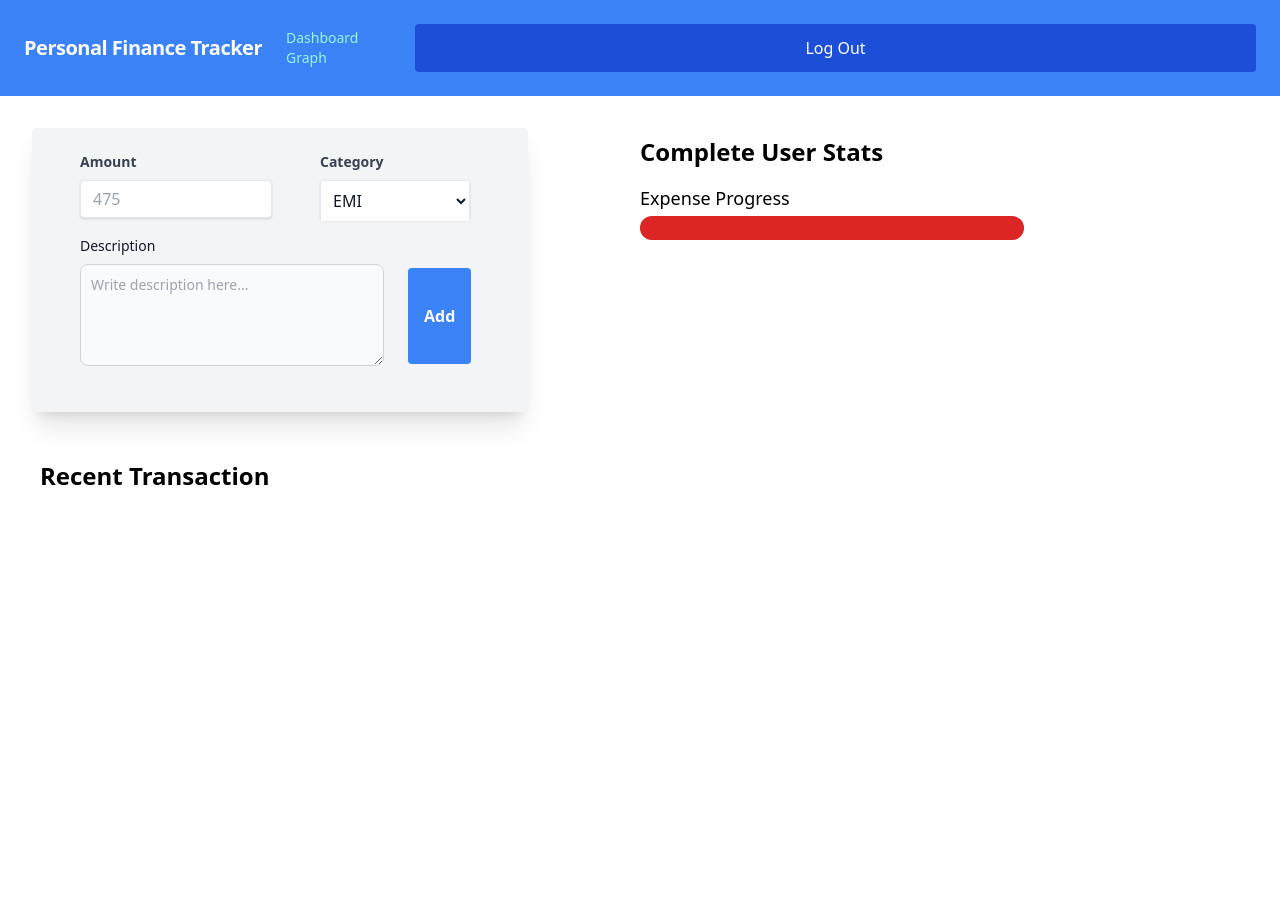
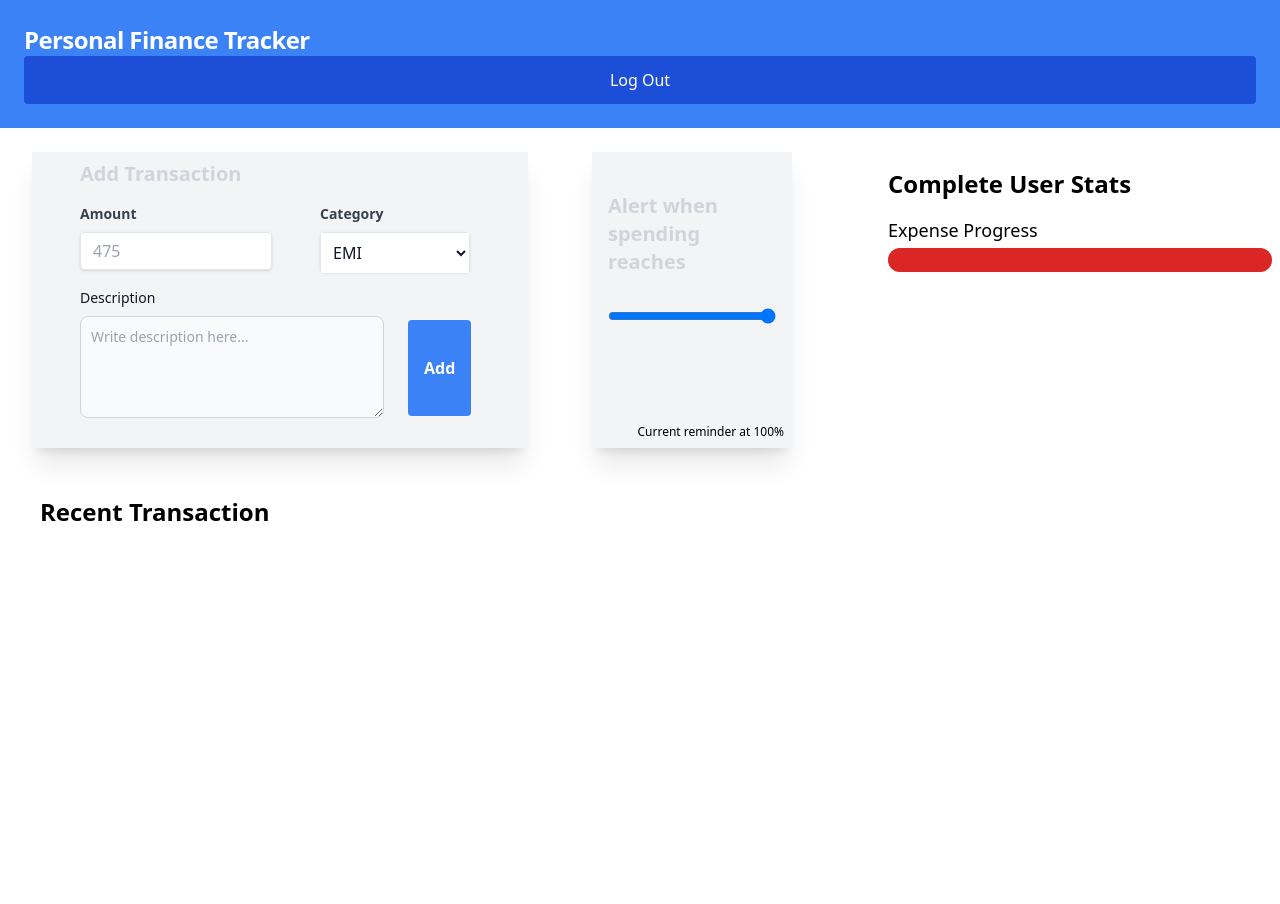
Before and after one commit to IBM-EPBL/IBM-Project-1956-1658421467, a Flask app: template PROJECT DEVELOPMENT PHASE/Sprint 4/templates/dashboard.html in a window 1280 px wide. Before the commit the page ends 485 px from the top, so only its background shows below. Run offline with Flask 2, Linux system fonts and the light colour scheme; the template is opened without the code that fills it, so the values that code supplies are empty; some libraries are stand-ins or nearby versions.

Commit message:
editting the trigger UI

```diff
--- a/PROJECT DEVELOPMENT PHASE/Sprint 4/app.py
+++ b/PROJECT DEVELOPMENT PHASE/Sprint 4/app.py
@@ -74,11 +74,16 @@ def login():
 def dashboard():
     if request.method == 'POST':
         email = session['email']
-        now = datetime.now()
-        dt_string = now.strftime("%Y/%m/%d %H:%M")
-        date = dt_string
-        print(date)
-        return add_finance_record(email, request.form['category'], request.form['amount'], request.form['description'], date)
+        print(request.form)
+        # if True:
+        if request.form['t_type'] == 'add_transaction':
+            now = datetime.now()
+            dt_string = now.strftime("%Y/%m/%d %H:%M")
+            date = dt_string
+            print(date)
+            return add_finance_record(email, request.form['category'], request.form['amount'], request.form['description'], date)
+        else:
+            print("Lol bro")
     else:
         if session.get('logged_in'):
             email = session['email']
@@ -87,8 +92,8 @@ def dashboard():
             percent = (spending['expend']*100)/spending['income']
             percent = min(100, percent)
             l = len(rows)
-            left = str(spending['expend']) + \
-                " spent out of "+str(spending['income'])
+            left = "Rs "+str(spending['expend']) + \
+                " spent out of Rs "+str(spending['income'])
             return render_template('dashboard.html', rows=rows, len=l, left=left, percent=str(percent)+"%")
         return render_template('login.html')
 
--- a/PROJECT DEVELOPMENT PHASE/Sprint 4/templates/dashboard.html
+++ b/PROJECT DEVELOPMENT PHASE/Sprint 4/templates/dashboard.html
@@ -16,7 +16,10 @@
 
       <div class="flex">
         <div>
-          {% include 'include/addTransaction.html' %}
+          <div class="flex">
+            {% include 'include/addTransaction.html' %}
+            {% include 'include/setTrigger.html' %}
+          </div>
           {% include 'include/transactionList.html' %}
         </div>
         <div class="px-8 py-2 m-8 mt-8">
--- a/PROJECT DEVELOPMENT PHASE/Sprint 4/templates/include/addTransaction.html
+++ b/PROJECT DEVELOPMENT PHASE/Sprint 4/templates/include/addTransaction.html
@@ -1,10 +1,12 @@
-<form method="POST" class="bg-gray-100 shadow-xl rounded w-[31rem] px-12 pt-6 pb-8 m-8 mt-8">
-    <div class="flex">
+<form method="POST" class="bg-gray-100 shadow-xl rounded-xg  w-[31rem] px-12 pt-2 pb-4 m-8 mt-6">
+    <span class="text-xl text-gray-300 font-bold">Add Transaction</span>
+    <div class="flex mt-4">
+      <input type="hidden" id="t_type" name="t_type" value="add_transaction"/>
       <div class="mb-4">
         <label class="block text-gray-700 text-sm font-bold mb-2" for="amount">
           Amount
         </label>
-        <input class="shadow appearance-none border rounded w-48 py-2 px-3 text-gray-900 leading-tight focus:outline-none focus:shadow-outline" name="amount" id="amount" type="number" placeholder="475">
+        <input required class="shadow appearance-none border rounded w-48 py-2 px-3 text-gray-900 leading-tight focus:outline-none focus:shadow-outline" name="amount" id="amount" type="number" placeholder="475">
       </div>
 
       <div class="mb-4 ml-12">
@@ -12,7 +14,7 @@
           Category
         </label>
         <div class="form-group bg-white shadow appearance-none border rounded h-10 w-50  text-gray-900 leading-tight focus:outline-none">
-          <select class="bg-white focus:ring-0 px-2 py-2"   name="category"  id="category">
+          <select required class="bg-white focus:ring-0 px-2 py-2"   name="category"  id="category">
             <option value="Salary Credited">Salary</option>
             <option value="Festival Bonus">Festival Bonus</option>
             <option selected="selected" value="EMI">EMI</option>
@@ -29,11 +31,10 @@
       </div>
 
     </div>
-
     <div class="flex ">
       <div>
         <label for="description" class="block mb-2 text-sm font-medium text-gray-900 dark:text-white">Description</label>
-        <textarea id="description" name="description" rows="4" class="block p-2.5 w-[19rem] text-sm text-gray-900 bg-gray-50 rounded-lg border border-gray-300 focus:ring-blue-500 focus:border-blue-500 dark:bg-gray-700 dark:border-gray-600 dark:placeholder-gray-400 dark:text-white dark:focus:ring-blue-500 dark:focus:border-blue-500" placeholder="Write description here..."></textarea>
+        <textarea id="description" required name="description" rows="4" class="block p-2.5 w-[19rem] text-sm text-gray-900 bg-gray-50 rounded-lg border border-gray-300 focus:ring-blue-500 focus:border-blue-500 dark:bg-gray-700 dark:border-gray-600 dark:placeholder-gray-400 dark:text-white dark:focus:ring-blue-500 dark:focus:border-blue-500" placeholder="Write description here..."></textarea>
       </div>
 
       <div>
@@ -44,4 +45,4 @@
         </div>
       </div>
     </div>
-  </form>
+</form>
--- a/PROJECT DEVELOPMENT PHASE/Sprint 4/templates/include/navbar.html
+++ b/PROJECT DEVELOPMENT PHASE/Sprint 4/templates/include/navbar.html
@@ -1,8 +1,8 @@
 <nav class="flex items-center justify-between flex-wrap bg-blue-500 p-6">
     <div class="flex items-center flex-shrink-0 text-white mr-6">
-      <span class="font-semibold text-xl tracking-tight">Personal Finance Tracker</span>
+      <span class="font-semibold text-2xl tracking-tight">Personal Finance Tracker</span>
     </div>
-    <div class="w-full block flex-grow lg:flex lg:items-center lg:w-auto">
+    <!-- <div class="w-full block flex-grow lg:flex lg:items-center lg:w-auto">
       <div class="text-sm lg:flex-grow">
         <a href="/dashboard" class="block mt-4 lg:inline-block lg:mt-0 text-teal-200 hover:text-white mr-4">
           Dashboard
@@ -10,10 +10,10 @@
         <a href="/graph" class="block mt-4 lg:inline-block lg:mt-0 text-teal-200 hover:text-white mr-4">
           Graph
         </a>
-        <!-- <a href="/configure" class="block mt-4 lg:inline-block lg:mt-0 text-teal-200 hover:text-white">
+        <a href="/configure" class="block mt-4 lg:inline-block lg:mt-0 text-teal-200 hover:text-white">
           Configure
-        </a> -->
-      </div>
+        </a>
+      </div> -->
       <button
       onclick="window.location.href='logout'"
       type="submit"
--- /dev/null
+++ b/PROJECT DEVELOPMENT PHASE/Sprint 4/templates/include/setTrigger.html
@@ -0,0 +1,12 @@
+<form method="POST" class="bg-gray-100 shadow-xl rounded-xg relative w-[12.5rem] px-4 pt-2 pb-4 m-8 mt-6">
+    <div class="mt-8">
+        <input type="hidden" id="t_type" name="t_type" value="set_trigger"/>
+        <span class="text-xl text-gray-300 font-bold">Alert when</span>
+        <span class="text-xl text-gray-300 font-bold">spending</span>
+        <span class="text-xl text-gray-300 font-bold">reaches</span>
+        <div class="flex mt-4">
+            <input type="range" min="0" max="100" value="100" class="w-full mt-4" />
+        </div>
+    </div>
+    <span class="text-xs absolute bottom-0 right-0 mb-2 mr-2 float-right">Current reminder at 100%</span>
+</form>
--- a/PROJECT DEVELOPMENT PHASE/Sprint 4/templates/include/transactionList.html
+++ b/PROJECT DEVELOPMENT PHASE/Sprint 4/templates/include/transactionList.html
@@ -1,5 +1,6 @@
-<div style="overflow-y: scroll; height:45vh">
+<div>
     <div class="font-bold text-2xl px-8 py-2 m-8 mt-2 mb-2 pt-2 pl-2">Recent Transaction</div>
+    <div style="overflow-y: scroll; height:45vh">
     {%for i in range(0, len)%}
         {% if rows[i]['AMOUNT']>0 %}
           <div class="bg-green-100 flex w-[40vw] text-right border-green-200 border-2 rounded-md px-8 py-2 m-8 mt-2 mb-2 pt-2 pl-2" >
@@ -13,6 +14,6 @@
           <span class="w-[20%] float-right">Rs {{rows[i]['AMOUNT']}}</span>
         </div>
         {%endfor%}
-
-    <div class="bg-red-100 flex w-[40vw] text-right border-red-200 border-2 rounded-md px-8 py-2 m-8 mt-2 mb-2 pt-2 pl-2 invisible" >Placeholder</div>
+        <div class="bg-red-100 flex w-[40vw] text-right border-red-200 border-2 rounded-md px-8 py-2 m-8 mt-2 mb-2 pt-2 pl-2 invisible" >Placeholder</div>
+    </div>
   </div>
--- a/PROJECT DEVELOPMENT PHASE/Sprint 4/utils.py
+++ b/PROJECT DEVELOPMENT PHASE/Sprint 4/utils.py
@@ -26,7 +26,7 @@ def getPassword(email):
 
 
 def fetchFinanceRecord(email):
-    sql_fd = f"SELECT * FROM finance WHERE email='{email}'"
+    sql_fd = f"SELECT * FROM finance WHERE email='{email}' order by date desc"
     r = execReturn(sql_fd)
     return r
 
```
Also changed, not shown: 1 other file.
